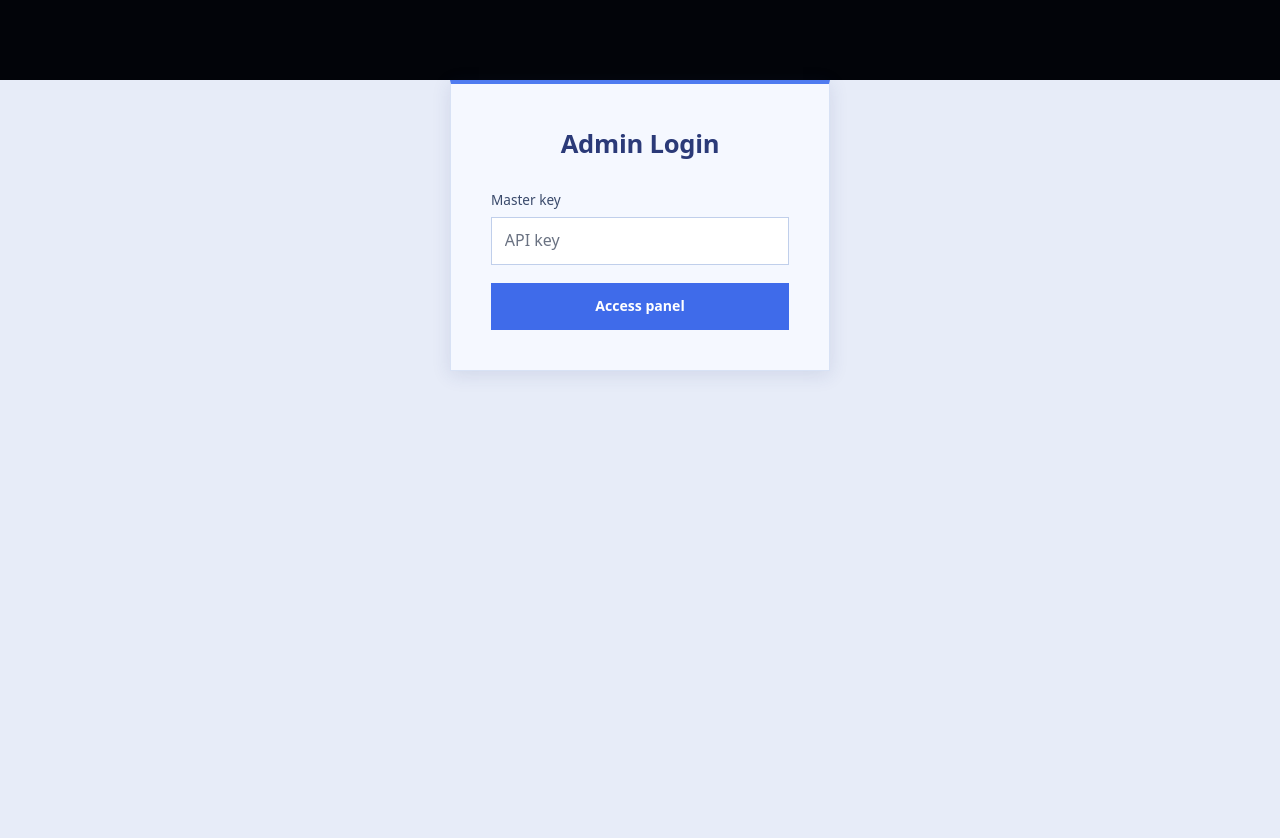
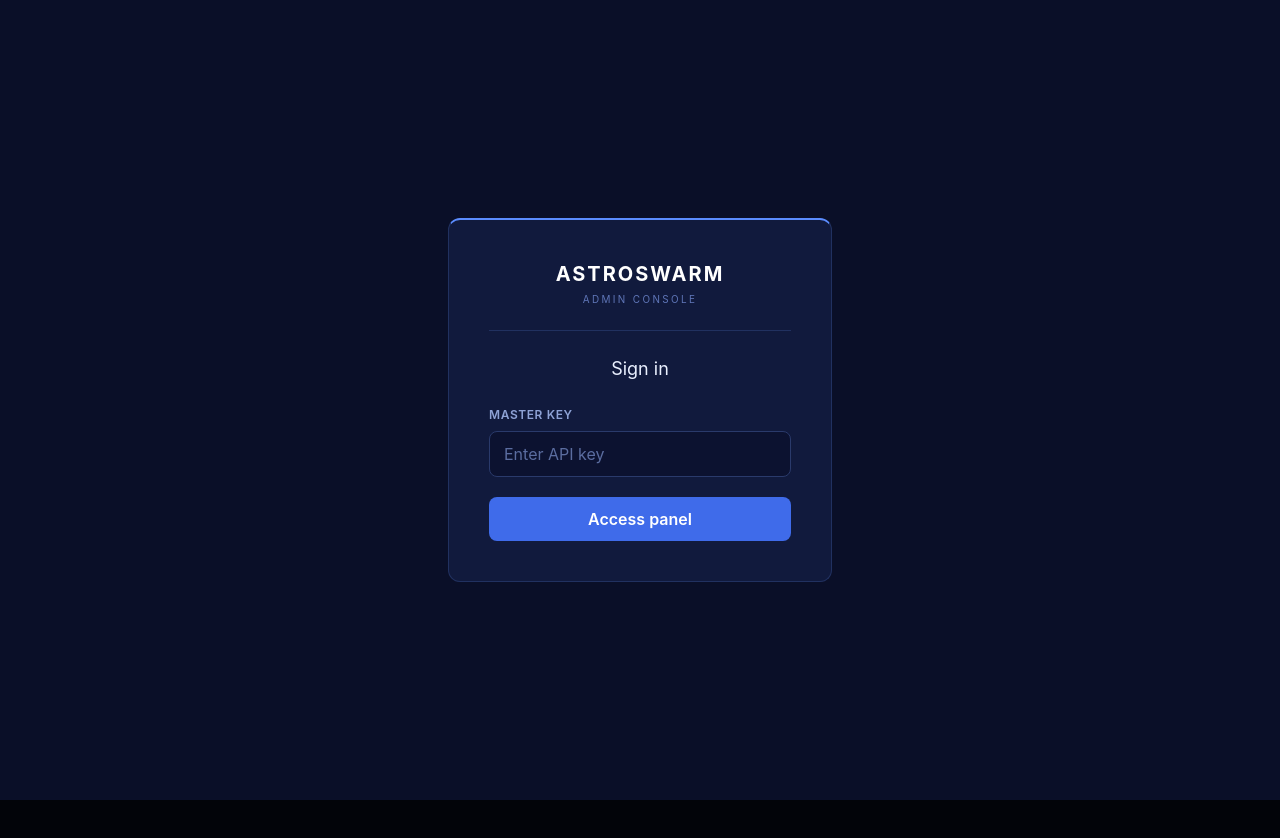
Before and after one commit to GMU-ASRC/astro-swarm-web, a SvelteKit app: page /admin/login in a window 1280 px wide. Shown: the top 838 px of the page. After the commit the page ends 800 px from the top, so only its background shows below. Built offline with nearby package versions, Linux system fonts and the light colour scheme; no server answers.

Commit message:
admin styles update 3

```diff
--- a/src/routes/admin/login/+page.svelte
+++ b/src/routes/admin/login/+page.svelte
@@ -1,5 +1,4 @@
 <script lang="ts">
-	import '$lib/css/admin.css';
 	import { goto } from '$app/navigation';
 	import { apiUrl } from '$lib/ts/api';
 	import { sessionKey } from '../+layout';
@@ -45,12 +44,42 @@
 	<title>Admin Login — AstroSwarm</title>
 </svelte:head>
 
-<div class="admin">
-	<form class="login" onsubmit={login}>
-		<h1>Admin Login</h1>
-		<label for="apiKey">Master key</label>
-		<input type="password" id="apiKey" name="apiKey" placeholder="API key" required />
-		{#if error}<div class="message">{error}</div>{/if}
-		<button type="submit" disabled={loading}>{loading ? 'Authorizing...' : 'Access panel'}</button>
+<div class="min-h-screen flex items-center justify-center px-5 py-8 bg-[#0a0f28]">
+	<form
+		class="w-full max-w-sm p-10 bg-[#111a3d] border border-[#213160] border-t-2 border-t-[#5b8cff] rounded-xl"
+		onsubmit={login}
+	>
+		<div class="flex flex-col items-center gap-1 pb-6 mb-6 border-b border-[#213160]">
+			<span class="text-xl font-bold tracking-[0.1em] text-white">ASTROSWARM</span>
+			<span class="text-[0.62rem] tracking-[0.24em] uppercase text-[#5f76b8]">Admin Console</span>
+		</div>
+
+		<h1 class="text-lg text-center text-[#eaf0ff] mb-6">Sign in</h1>
+
+		<label for="apiKey" class="block text-xs font-semibold uppercase tracking-wider text-[#8ea2d6] mb-2">
+			Master key
+		</label>
+		<input
+			type="password"
+			id="apiKey"
+			name="apiKey"
+			placeholder="Enter API key"
+			required
+			class="w-full px-3.5 py-2.5 mb-5 bg-[#0c1230] border border-[#2a3a6b] rounded-lg text-[#eaf0ff] placeholder:text-[#5b6da0] focus:outline-none focus:border-[#5b8cff]"
+		/>
+
+		{#if error}
+			<div class="mb-5 px-3 py-2 rounded-lg bg-red-500/15 border border-red-500/30 text-red-200 text-sm">
+				{error}
+			</div>
+		{/if}
+
+		<button
+			type="submit"
+			disabled={loading}
+			class="w-full py-2.5 rounded-lg bg-[#3f6bea] hover:bg-[#4f7bf0] text-white font-semibold disabled:opacity-60 disabled:cursor-not-allowed transition-colors"
+		>
+			{loading ? 'Authorizing...' : 'Access panel'}
+		</button>
 	</form>
 </div>
```
Also changed, not shown: src/lib/css/admin.css.
